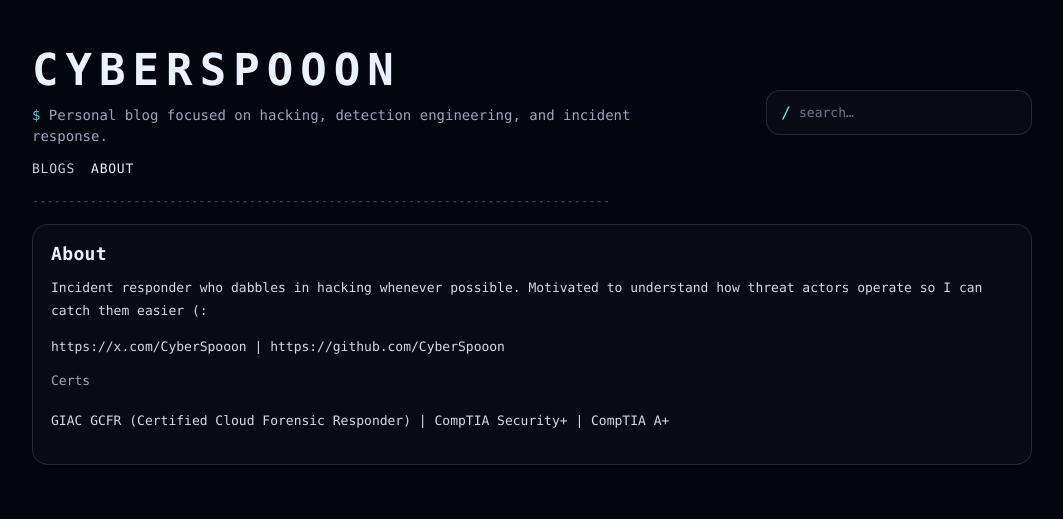
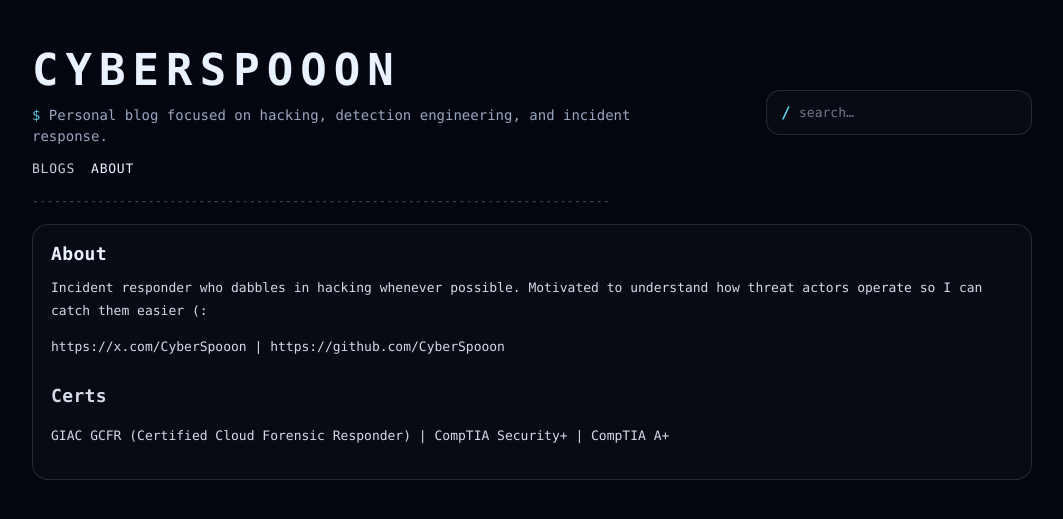
Before and after one commit to CyberSpooon/cyberspooon.github.io, a Jekyll site: the page built from about.md, in a window 1280 px wide. Shown: the top 519 px of the page, without its empty margins (108-1171 px from the left). Built offline with Jekyll 4.4.1, drawn with Linux system fonts in a browser that asks for light colours.

Commit message:
added about me page

```diff
--- a/about.md
+++ b/about.md
@@ -14,9 +14,7 @@ permalink: /about/
       <p>
         https://x.com/CyberSpooon | https://github.com/CyberSpooon
       </p>
-    <p class="postLead">
-      Certs
-    </p>
+      <h3 class="postHeading">Certs</h3>
       <p>
         GIAC GCFR (Certified Cloud Forensic Responder) | CompTIA Security+ | CompTIA A+
       </p>
```
